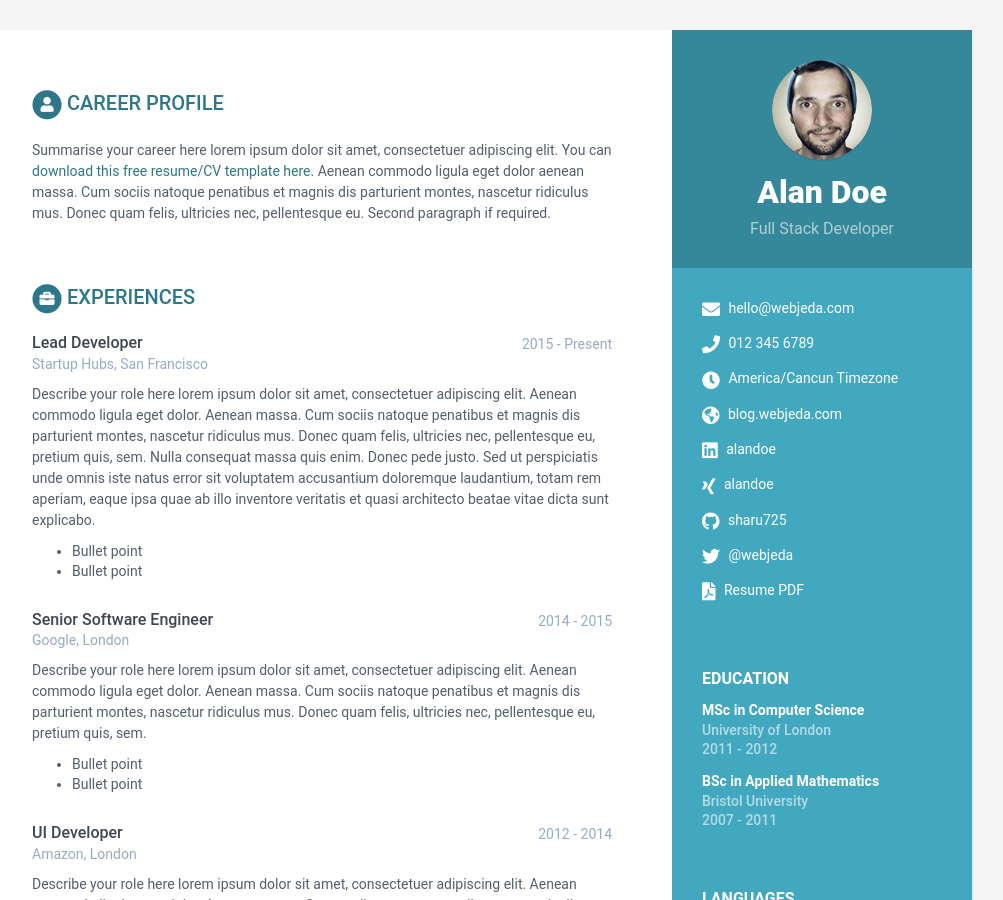
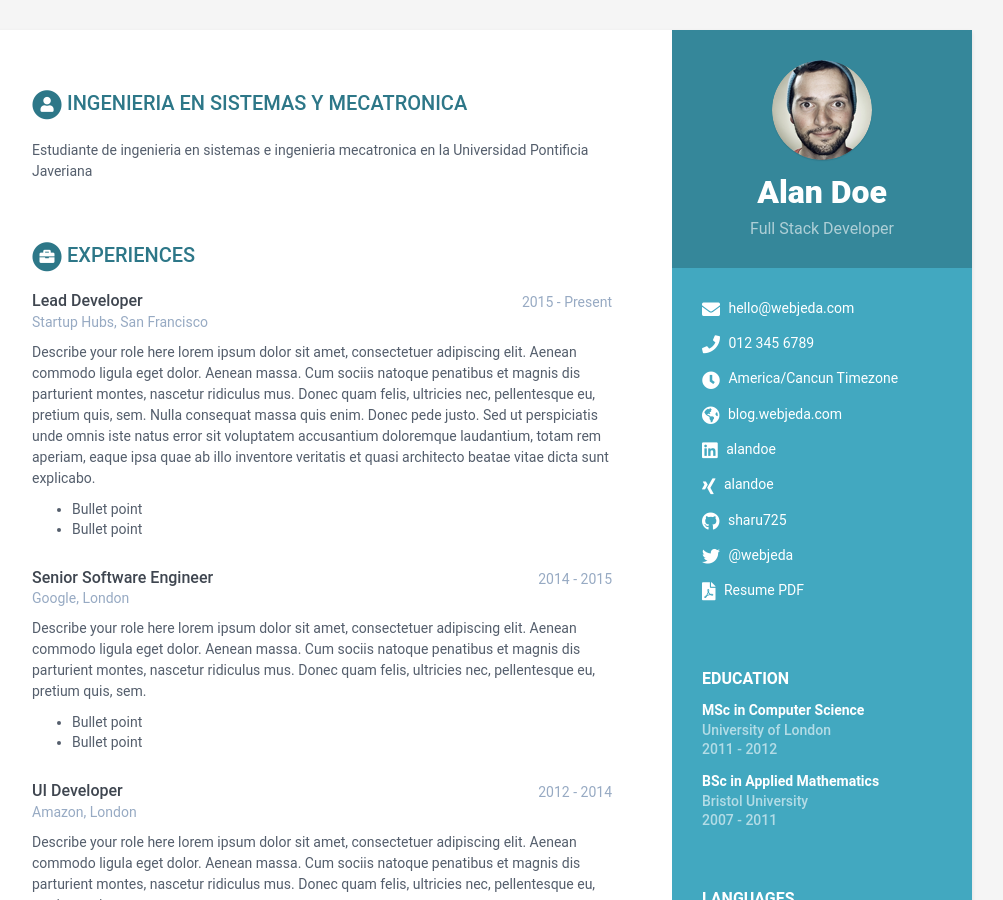
Before and after one commit to ShalkYT/meneses-cv-2, a Jekyll site: the page built from index.html, in a window 1280 px wide and 900 px high. Shown: the whole window, without its empty margins (168-1171 px from the left). Built offline with Jekyll 4.4.1, drawn with Linux system fonts in a browser that asks for light colours.

Commit message:
UpdateProffesionalProfile

```diff
--- a/_data/data.yml
+++ b/_data/data.yml
@@ -55,14 +55,10 @@ sidebar:
           link:
 
 career-profile:
-    title: Career Profile
+    title: Ingenieria en sistemas y mecatronica
     summary: |
-      Summarise your career here lorem ipsum dolor sit amet, consectetuer
-      adipiscing elit. You can [download this free resume/CV template here]().
-      Aenean commodo ligula eget dolor aenean massa. Cum sociis natoque
-      penatibus et magnis dis parturient montes, nascetur ridiculus mus.
-      Donec quam felis, ultricies nec, pellentesque eu.
-      Second paragraph if required.
+      Estudiante de ingenieria en sistemas e ingenieria mecatronica en la Universidad
+      Pontificia Javeriana
 education:
     title: Education
     info:
```
